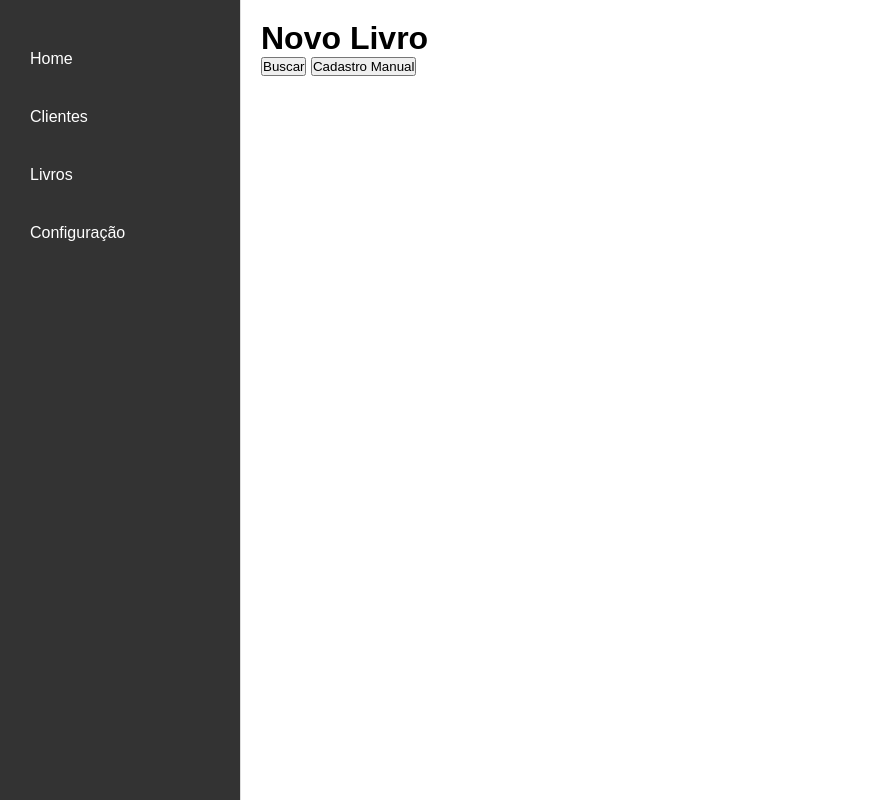
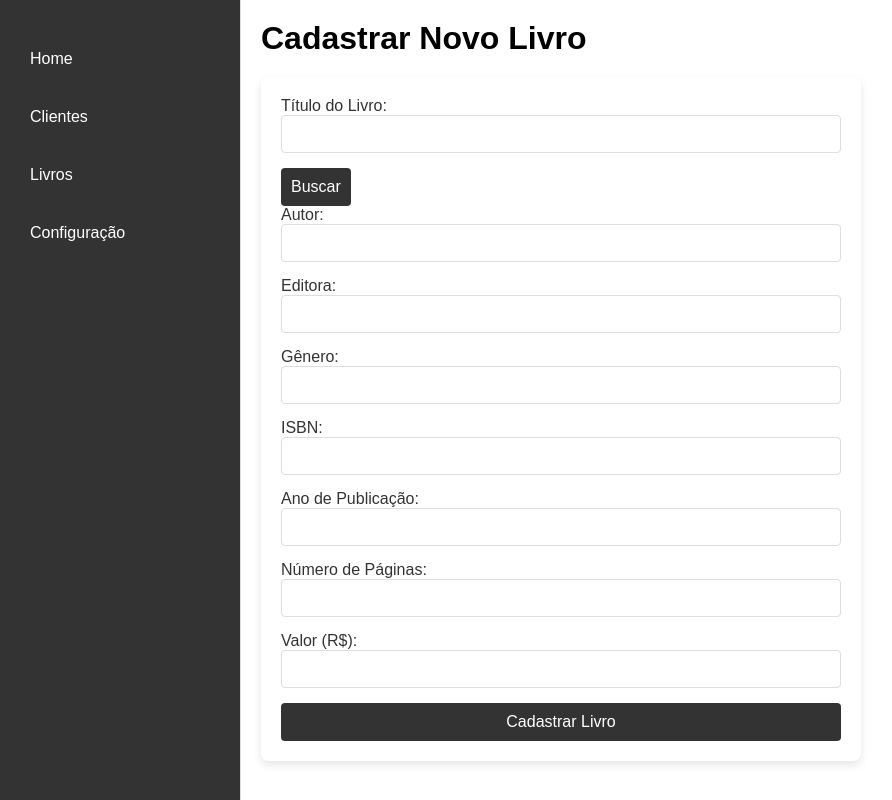
Before and after one commit to davidmp24/Sistema-Livraria-1.0-main, a Flask app: page /novo_livro in a window 1280 px wide. Shown: the whole page, without its empty margins (0-892 px from the left). Run offline with Flask 3, Linux system fonts and the light colour scheme.

Commit message:
Correção pag Livros 2

```diff
--- a/app.py
+++ b/app.py
@@ -201,34 +201,29 @@ def novo_livro():
         titulo = request.form['titulo']
         autor = request.form['autor']
         editora = request.form['editora']
-        idade_leitura = request.form.get('idade_leitura')
+        idade_leitura = request.form['idade_leitura']  # Atualizando 'idade_leitura' para 'genero'
         isbn = request.form['isbn']
         ano = request.form['ano']
         num_paginas = request.form['num_paginas']
         valor = request.form['valor']
 
-        # Verifica se há uma capa de livro enviada
-        capa_livro = request.files['capa_livro']
-        capa_livro_filename = None
-        if capa_livro:
-            # Salva a capa com um nome seguro
-            capa_livro_filename = secure_filename(capa_livro.filename)
-            capa_livro.save(os.path.join(app.config['UPLOAD_FOLDER'], capa_livro_filename))
+        # Pegar a URL da capa do livro (enviada via campo oculto no formulário)
+        capa_livro_url = request.form.get('capa_livro')  # Buscando a URL da capa
 
-        # Cria um novo objeto livro com os dados do formulário
+        # Criar um novo objeto livro com os dados do formulário
         novo_livro = Livro(
             titulo=titulo,
             autor=autor,
             editora=editora,
-            idade_leitura=idade_leitura,
+            idade_leitura=idade_leitura,  # Atualizado para 'genero'
             isbn=isbn,
             ano=ano,
             num_paginas=num_paginas,
             valor=valor,
-            capa_livro=capa_livro_filename  # Adiciona a capa ao livro
+            capa_livro=capa_livro_url  # Armazena a URL da capa do livro
         )
 
-        # Adiciona e comita no banco de dados
+        # Adicionar e comitar no banco de dados
         db.session.add(novo_livro)
         db.session.commit()
 
--- a/models.py
+++ b/models.py
@@ -20,7 +20,7 @@ class Livro(db.Model):
     titulo = db.Column(db.String(100), nullable=False)
     autor = db.Column(db.String(100), nullable=False)
     editora = db.Column(db.String(100), nullable=False)
-    idade_leitura = db.Column(db.String(50), nullable=True)
+    idade_leitura = db.Column(db.String(100), nullable=False)
     isbn = db.Column(db.String(20), nullable=False)
     ano = db.Column(db.Integer, nullable=False)
     num_paginas = db.Column(db.Integer, nullable=False)
--- a/templates/novo_livro.html
+++ b/templates/novo_livro.html
@@ -1,145 +1,165 @@
 {% extends "index.html" %}
 
 {% block content %}
-    <h1>Novo Livro</h1>
+<link rel="stylesheet" href="{{ url_for('static', filename='css/novo_livro.css') }}">
 
-    <!-- Botões de ação -->
-    <button onclick="mostrarBusca()">Buscar</button>
-    <button onclick="mostrarCadastroManual()">Cadastro Manual</button>
+<h1>Cadastrar Novo Livro</h1>
 
-    <!-- Campo de pesquisa (inicialmente oculto) -->
-    <div id="pesquisaContainer" style="display:none; margin-top: 20px;">
-        <label for="tituloBusca">Título:</label>
-        <input type="text" id="tituloBusca" name="tituloBusca" placeholder="Digite o título" required>
-        <button type="button" onclick="buscarLivroGoogleBooks()">Buscar</button>
+<form action="{{ url_for('novo_livro') }}" method="POST">
+    <div class="form-group">
+        <label for="titulo">Título do Livro:</label>
+        <div class="input-group">
+            <input type="text" id="titulo" name="titulo" class="form-control" required>
+            <button type="button" id="buscar-livro" class="btn btn-secondary">Buscar</button>
+        </div>
     </div>
 
-    <!-- Tabela de resultados (inicialmente oculta) -->
-    <div id="resultadosContainer" style="display:none; margin-top: 20px;">
-        <h2>Resultados da Pesquisa</h2>
-        <table id="resultadosTabela" border="1">
-            <thead>
-                <tr>
-                    <th>Título</th>
-                    <th>Autor(es)</th>
-                    <th>Ano</th>
-                    <th>ISBN</th>
-                    <th>Ação</th>
-                </tr>
-            </thead>
-            <tbody>
-                <!-- Os resultados serão inseridos aqui dinamicamente -->
-            </tbody>
-        </table>
+    <!-- Tabela de Resultados Oculta Inicialmente -->
+    <div id="resultados-busca" style="display: none; margin-top: 20px;">
+        <h3>Resultados da Busca</h3>
+        <ul id="lista-resultados" class="list-group"></ul>
     </div>
 
-    <!-- Formulário de cadastro manual (inicialmente oculto) -->
-    <div id="cadastroManualContainer" style="display:none; margin-top: 20px;">
-        <form method="POST" action="{{ url_for('criar_livro') }}">
-            <label for="titulo">Título:</label>
-            <input type="text" id="titulo" name="titulo" required>
-
+    <div class="form-group">
         <label for="autor">Autor:</label>
-            <input type="text" id="autor" name="autor" required>
-
-            <label for="ano">Ano de Publicação:</label>
-            <input type="number" id="ano" name="ano" required>
-
-            <label for="isbn">ISBN:</label>
-            <input type="text" id="isbn" name="isbn">
-
-            <button type="submit">Cadastrar Livro</button>
-            <button type="button" onclick="window.location.href='{{ url_for('livros') }}'">Cancelar</button>
-        </form>
+        <input type="text" id="autor" name="autor" class="form-control" required>
     </div>
 
+    <div class="form-group">
+        <label for="editora">Editora:</label>
+        <input type="text" id="editora" name="editora" class="form-control" required>
+    </div>
+
+    <div class="form-group">
+        <label for="idade_leitura">Gênero:</label>
+        <input type="text" id="idade_leitura" name="idade_leitura" class="form-control" required>
+    </div>
+
+    <div class="form-group">
+        <label for="isbn">ISBN:</label>
+        <input type="text" id="isbn" name="isbn" class="form-control" required>
+    </div>
+
+    <div class="form-group">
+        <label for="ano">Ano de Publicação:</label>
+        <input type="text" id="ano" name="ano" class="form-control" required>
+    </div>
+
+    <div class="form-group">
+        <label for="num_paginas">Número de Páginas:</label>
+        <input type="number" id="num_paginas" name="num_paginas" class="form-control" required>
+    </div>
+
+    <div class="form-group">
+        <label for="valor">Valor (R$):</label>
+        <input type="number" id="valor" name="valor" step="0.01" class="form-control" required>
+    </div>
+
+    <!-- Campo oculto para armazenar a URL da capa -->
+    <input type="hidden" id="capa_livro" name="capa_livro">
+
+    <button type="submit" class="btn btn-success">Cadastrar Livro</button>
+</form>
+
+<!-- Importar biblioteca de jQuery (se necessário) -->
+<script src="https://code.jquery.com/jquery-3.6.0.min.js"></script>
+
 <script>
-        function mostrarBusca() {
-            document.getElementById("pesquisaContainer").style.display = "block";
-            document.getElementById("cadastroManualContainer").style.display = "none"; // Oculta o cadastro manual
-            document.getElementById("resultadosContainer").style.display = "none"; // Oculta resultados
-            document.getElementById("resultadosTabela").getElementsByTagName('tbody')[0].innerHTML = ""; // Limpa resultados anteriores
-        }
+    // Função para buscar o título do livro usando a API do Google Books
+    document.getElementById('buscar-livro').addEventListener('click', function() {
+        var query = document.getElementById('titulo').value;
 
-        function mostrarCadastroManual() {
-            document.getElementById("cadastroManualContainer").style.display = "block";
-            document.getElementById("pesquisaContainer").style.display = "none"; // Oculta a pesquisa
-            document.getElementById("resultadosContainer").style.display = "none"; // Oculta resultados
-        }
-
-        function buscarLivroGoogleBooks() {
-            var titulo = document.getElementById('tituloBusca').value;
-
-            if (titulo.length > 0) {
-                fetch(`https://www.googleapis.com/books/v1/volumes?q=${titulo}`)
+        // Se o campo de título não estiver vazio, faça a busca
+        if (query) {
+            fetch(`https://www.googleapis.com/books/v1/volumes?q=intitle:${query}`)
                 .then(response => response.json())
                 .then(data => {
-                        const resultadosTabelaBody = document.getElementById('resultadosTabela').getElementsByTagName('tbody')[0];
-                        resultadosTabelaBody.innerHTML = ""; // Limpa resultados anteriores
+                    var resultadosBusca = document.getElementById('resultados-busca');
+                    var listaResultados = document.getElementById('lista-resultados');
+                    listaResultados.innerHTML = ''; // Limpar resultados anteriores
 
                     if (data.items && data.items.length > 0) {
-                            document.getElementById("resultadosContainer").style.display = "block"; // Exibe a tabela
+                        // Exibe a tabela de resultados
+                        resultadosBusca.style.display = 'block';
 
                         data.items.forEach(item => {
-                                const livro = item.volumeInfo;
-                                const row = resultadosTabelaBody.insertRow();
+                            var info = item.volumeInfo;
 
-                                // Adiciona células à nova linha
-                                row.insertCell(0).innerText = livro.title || 'N/A';
-                                row.insertCell(1).innerText = livro.authors ? livro.authors.join(', ') : 'N/A';
-                                row.insertCell(2).innerText = livro.publishedDate ? livro.publishedDate.substring(0, 4) : 'N/A';
-                                row.insertCell(3).innerText = livro.industryIdentifiers ? livro.industryIdentifiers[0].identifier : 'N/A';
+                            // Convertendo valor do preço para reais (caso haja preço disponível)
+                            var precoReais = item.saleInfo && item.saleInfo.retailPrice ? (item.saleInfo.retailPrice.amount * 5.0).toFixed(2) : 'Indisponível';
 
-                                // Célula de ação
-                                const acaoCell = row.insertCell(4);
-                                const adicionarButton = document.createElement('button');
-                                adicionarButton.innerText = "Adicionar";
-                                adicionarButton.onclick = function() {
-                                    // Função para salvar o livro no banco de dados
-                                    adicionarLivro(livro);
-                                };
-                                acaoCell.appendChild(adicionarButton);
+                            var listItem = document.createElement('li');
+                            listItem.classList.add('list-group-item');
+
+                            listItem.innerHTML = `
+                                <div class="row">
+                                    <div class="col-md-3">
+                                        <img src="${info.imageLinks ? info.imageLinks.thumbnail : '#'}" alt="Capa do Livro" class="img-fluid">
+                                    </div>
+                                    <div class="col-md-9">
+                                        <strong>Título:</strong> ${info.title} <br>
+                                        <strong>Autor:</strong> ${info.authors ? info.authors.join(', ') : 'Desconhecido'} <br>
+                                        <strong>Editora:</strong> ${info.publisher || 'Desconhecida'} <br>
+                                        <strong>Gênero:</strong> ${info.categories ? info.categories.join(', ') : 'Indisponível'} <br>
+                                        <strong>ISBN:</strong> ${info.industryIdentifiers ? info.industryIdentifiers[0].identifier : 'Indisponível'} <br>
+                                        <strong>Ano:</strong> ${info.publishedDate || 'Desconhecido'} <br>
+                                        <strong>Número de Páginas:</strong> ${info.pageCount || 'Indisponível'} <br>
+                                        <strong>Valor:</strong> R$ ${precoReais} <br>
+                                        <button type="button" class="selecionar-livro btn btn-primary mt-2"
+                                            data-titulo="${info.title}"
+                                            data-autor="${info.authors ? info.authors.join(', ') : ''}"
+                                            data-editora="${info.publisher || ''}"
+                                            data-idade_leitura="${info.categories ? info.categories.join(', ') : ''}"
+                                            data-ano="${info.publishedDate || ''}"
+                                            data-isbn="${info.industryIdentifiers ? info.industryIdentifiers[0].identifier : ''}"
+                                            data-paginas="${info.pageCount || ''}"
+                                            data-valor="${precoReais}"
+                                            data-capa="${info.imageLinks ? info.imageLinks.thumbnail : ''}">Selecionar</button>
+                                    </div>
+                                </div>
+                            `;
+                            listaResultados.appendChild(listItem);
                         });
                     } else {
-                            alert("Nenhum livro encontrado com esse título.");
+                        // Se não houver resultados, esconda a tabela e mostre uma mensagem
+                        resultadosBusca.style.display = 'none';
+                        alert('Nenhum resultado encontrado.');
                     }
                 })
                 .catch(error => {
-                        console.error("Erro ao buscar o livro na API do Google Books:", error);
-                    });
-            } else {
-                alert("Digite um título para buscar.");
-            }
-        }
-
-        function adicionarLivro(livro) {
-            // Cria um objeto para enviar ao servidor
-            const dadosLivro = {
-                titulo: livro.title || '',
-                autor: livro.authors ? livro.authors.join(', ') : '',
-                ano: livro.publishedDate ? livro.publishedDate.substring(0, 4) : '',
-                isbn: livro.industryIdentifiers ? livro.industryIdentifiers[0].identifier : ''
-            };
-
-            // Envia os dados para o servidor
-            fetch("{{ url_for('criar_livro') }}", {
-                method: "POST",
-                headers: {
-                    "Content-Type": "application/json"
-                },
-                body: JSON.stringify(dadosLivro)
-            })
-            .then(response => {
-                if (response.ok) {
-                    alert("Livro adicionado com sucesso!");
-                } else {
-                    alert("Erro ao adicionar livro. Tente novamente.");
-                }
-            })
-            .catch(error => {
-                console.error("Erro ao adicionar livro:", error);
-                alert("Erro ao adicionar livro. Tente novamente.");
+                    console.error('Erro ao buscar o livro:', error);
+                    alert('Erro ao buscar o livro.');
                 });
         }
+    });
+
+    // Função para preencher os campos ao clicar em "Selecionar"
+    document.getElementById('lista-resultados').addEventListener('click', function(event) {
+        if (event.target.classList.contains('selecionar-livro')) {
+            var titulo = event.target.getAttribute('data-titulo');
+            var autor = event.target.getAttribute('data-autor');
+            var editora = event.target.getAttribute('data-editora');
+            var idade_leitura = event.target.getAttribute('data-idade_leitura');
+            var ano = event.target.getAttribute('data-ano');
+            var isbn = event.target.getAttribute('data-isbn');
+            var paginas = event.target.getAttribute('data-paginas');
+            var valor = event.target.getAttribute('data-valor');
+            var capa = event.target.getAttribute('data-capa');
+
+            // Preencher os campos do formulário com os dados selecionados
+            document.getElementById('titulo').value = titulo;
+            document.getElementById('autor').value = autor;
+            document.getElementById('editora').value = editora;
+            document.getElementById('idade_leitura').value = idade_leitura;
+            document.getElementById('ano').value = ano;
+            document.getElementById('isbn').value = isbn;
+            document.getElementById('num_paginas').value = paginas;
+            document.getElementById('valor').value = valor;
+            document.getElementById('capa_livro').value = capa;  // Armazenar a URL da capa
+
+            // Esconder os resultados após a seleção
+            document.getElementById('resultados-busca').style.display = 'none';
+        }
+    });
 </script>
 {% endblock %}
```
Also changed, not shown: templates/editar_livro.html (added, +59 -0 lines), app.db. Lines whose indentation alone changed are shown as unchanged.
